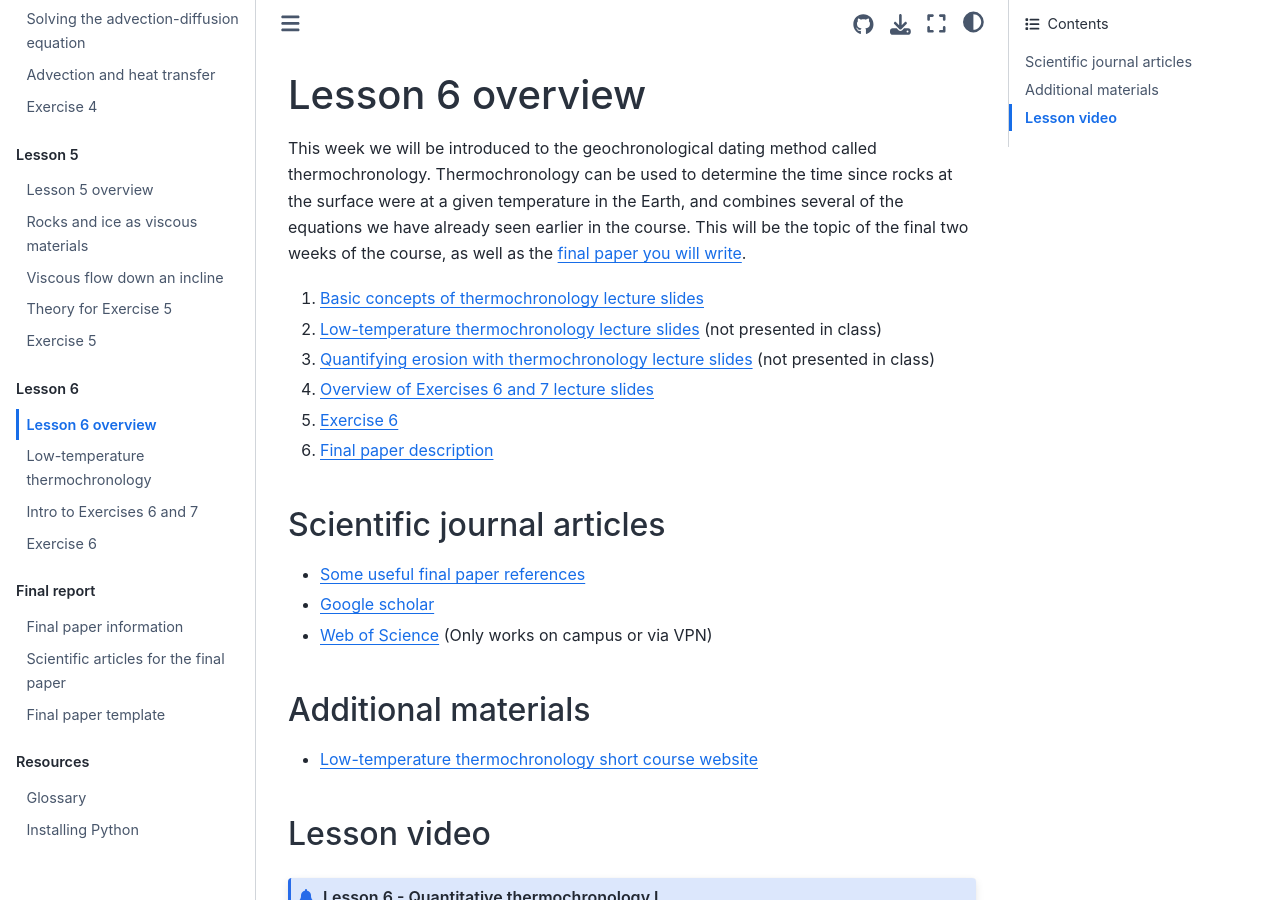
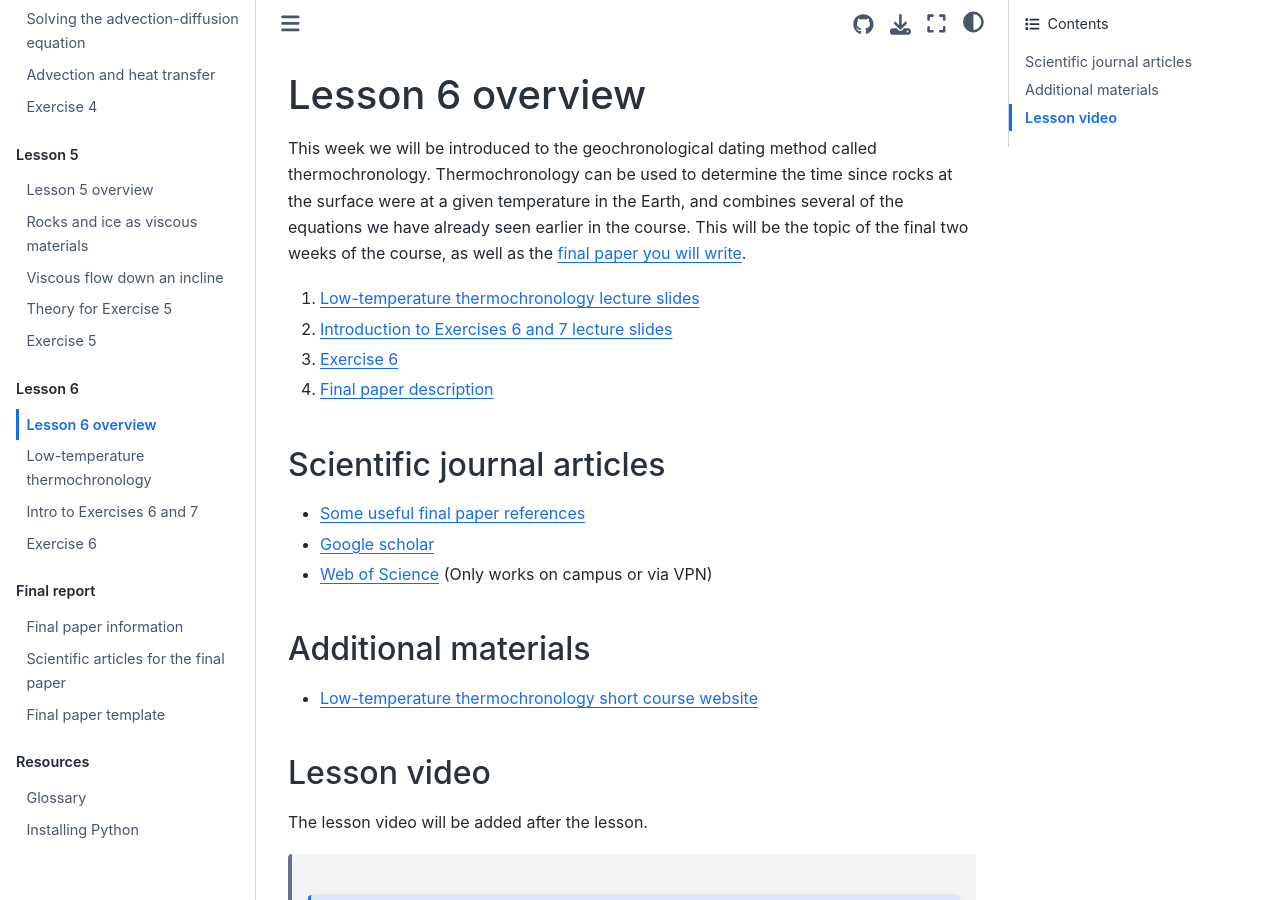
Before and after one commit to IntroQG/site, a Sphinx documentation site: the page built from source/lessons/L6/overview.rst, in a window 1280 px wide and 900 px high. Built offline with Sphinx 7.4.7 and the Sphinx Book theme 1.1.4, drawn with Linux system fonts in a browser that asks for light colours.

Commit message:
Update Lesson 6 landing page

```diff
--- a/source/lessons/L6/overview.rst
+++ b/source/lessons/L6/overview.rst
@@ -5,12 +5,10 @@ This week we will be introduced to the geochronological dating method called the
 Thermochronology can be used to determine the time since rocks at the surface were at a given temperature in the Earth, and combines several of the equations we have already seen earlier in the course.
 This will be the topic of the final two weeks of the course, as well as the :doc:`final paper you will write <../../final-paper/final-report>`.
 
-1. `Basic concepts of thermochronology lecture slides <../../_static/slides/L6/Basic-concepts-of-thermochronology.pdf>`__
-2. `Low-temperature thermochronology lecture slides <../../_static/slides/L6/Low-temperature-thermochronology.pdf>`__ (not presented in class)
-3. `Quantifying erosion with thermochronology lecture slides <../../_static/slides/L6/Quantifying-erosion-with-thermochronology.pdf>`__ (not presented in class)
-4. `Overview of Exercises 6 and 7 lecture slides <../../_static/slides/L6/Intro-to-thermochronology-overview.pdf>`__
-5. :doc:`Exercise 6 <exercise-6>`
-6. :doc:`Final paper description <../../final-paper/final-report>`
+1. :doc:`Low-temperature thermochronology lecture slides <low-t-thermochron>`
+2. :doc:`Introduction to Exercises 6 and 7 lecture slides <intro-to-exercises>`
+3. :doc:`Exercise 6 <exercise-6>`
+4. :doc:`Final paper description <../../final-paper/final-report>`
 
 Scientific journal articles
 ---------------------------
@@ -36,17 +34,21 @@ Additional materials
 Lesson video
 ------------
 
-.. admonition:: Lesson 6 - Quantitative thermochronology I
+The lesson video will be added after the lesson.
 
-    .. raw:: html
+..
 
-        <iframe width="560" height="315" src="https://www.youtube.com/embed/JOb-sRWg-4g" frameborder="0" allow="accelerometer; autoplay; encrypted-media; gyroscope; picture-in-picture" allowfullscreen></iframe>
-        <p>Dave Whipp, University of Helsinki <a href="https://www.youtube.com/channel/UClNYqKkR-lRWyn7jes0Khcw">@ Quantitative Geology channel on Youtube</a>.</p>
+    .. admonition:: Lesson 6 - Quantitative thermochronology I
 
-    **Contents:**
+        .. raw:: html
 
-        - `00:43 - Computing environment changes <https://www.youtube.com/watch?v=JOb-sRWg-4g&t=43s>`__
-        - `02:58 - Basics of thermochronology lecture <https://www.youtube.com/watch?v=JOb-sRWg-4g&t=02m58s>`__
-        - `44:59 - Overview of other lesson materials <https://www.youtube.com/watch?v=JOb-sRWg-4g&t=44m59s>`__
-        - `48:43 - Overview of Exercises 6 and 7 <https://www.youtube.com/watch?v=JOb-sRWg-4g&t=48m43s>`__
-        - `59:49 - Preview of Exercise 6 <https://www.youtube.com/watch?v=JOb-sRWg-4g&t=59m49s>`__
+            <iframe width="560" height="315" src="https://www.youtube.com/embed/JOb-sRWg-4g" frameborder="0" allow="accelerometer; autoplay; encrypted-media; gyroscope; picture-in-picture" allowfullscreen></iframe>
+            <p>Dave Whipp, University of Helsinki <a href="https://www.youtube.com/channel/UClNYqKkR-lRWyn7jes0Khcw">@ Quantitative Geology channel on Youtube</a>.</p>
+
+        **Contents:**
+
+            - `00:43 - Computing environment changes <https://www.youtube.com/watch?v=JOb-sRWg-4g&t=43s>`__
+            - `02:58 - Basics of thermochronology lecture <https://www.youtube.com/watch?v=JOb-sRWg-4g&t=02m58s>`__
+            - `44:59 - Overview of other lesson materials <https://www.youtube.com/watch?v=JOb-sRWg-4g&t=44m59s>`__
+            - `48:43 - Overview of Exercises 6 and 7 <https://www.youtube.com/watch?v=JOb-sRWg-4g&t=48m43s>`__
+            - `59:49 - Preview of Exercise 6 <https://www.youtube.com/watch?v=JOb-sRWg-4g&t=59m49s>`__
```
